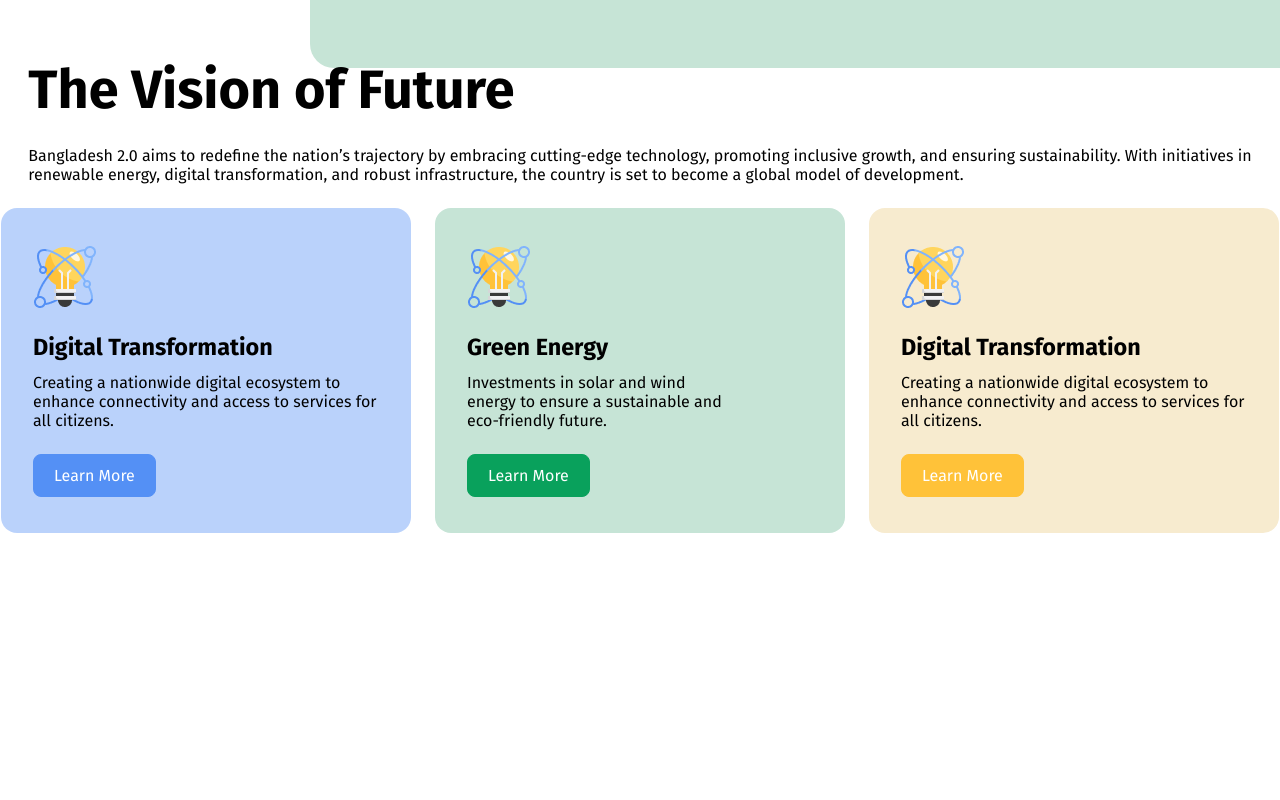
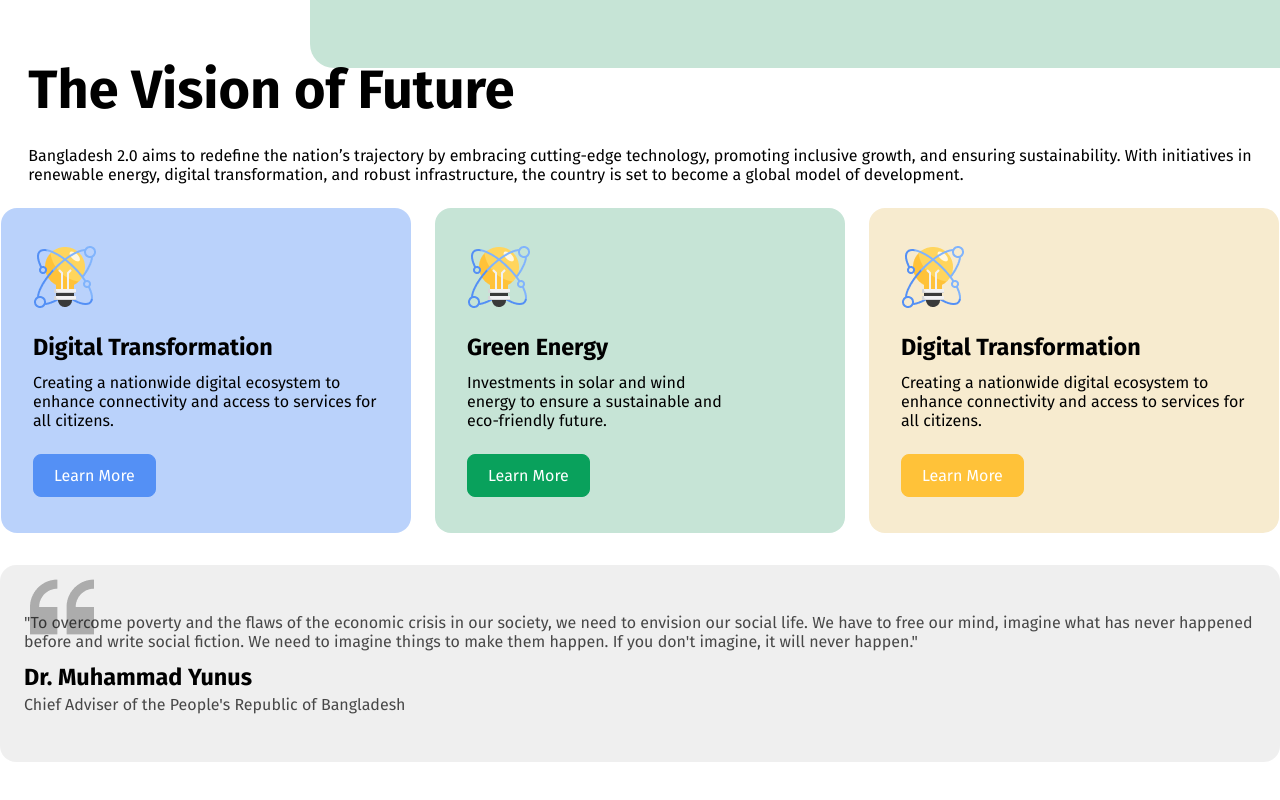
Before and after one commit to Samisenpai/Assignment-1, a plain HTML site: page index.html in a window 1280 px wide. Shown: the part 742-1542 px from the top of the page. Before the commit the page ends 1307 px from the top, so only its background shows below. Drawn offline with Linux system fonts and the light colour scheme.

Commit message:
Quote section created

```diff
--- a/index.html
+++ b/index.html
@@ -53,7 +53,7 @@
 
     <main>
 
-        <!--? vision content  -->
+        <!--? vision content and cards  -->
 
         <section class="vision">
             <div class="vision-contents">
@@ -123,6 +123,28 @@
                 </div>
             </div>
         </section>
+
+        <!--? vision content and card section end  -->
+
+
+        <!--? quote section start here  -->
+
+        <section class="quote">
+            <div class="quote-box">
+                <div class="quote-description">
+                    "To overcome poverty and the flaws of the economic crisis in our society, we need to envision our social life. We have to free our mind, imagine what has never happened before and write social fiction. We need to imagine things to make them happen. If you don't imagine, it will never happen."
+                </div>
+
+                <div class="quote-owner">
+                    <h3>Dr. Muhammad Yunus</h3>
+                </div>
+                <div class="q-owner-description">
+                    <p>Chief Adviser of the People's Republic of Bangladesh</p>
+                </div>
+            </div>
+        </section>
+
+        <!--? quote section end here  -->
     </main>
 
     <footer>
--- a/styles/style.css
+++ b/styles/style.css
@@ -282,3 +282,52 @@
     border: 1px solid #5490F5;
     transition: 0.5s;
 }
+
+
+
+/*? quote section  */
+
+.quote{
+    display: flex;
+    justify-content: center;
+    align-items: flex-start;
+    margin-bottom: 100px;
+}
+
+.quote-box{
+    display: flex;
+    justify-content: center;
+    align-items: flex-start;
+    flex-direction: column;
+    width: 1280px;
+    padding: 48px 24px;
+    background-color: #0e0e0e10;
+    border-radius: 16px;
+    background-image:url(/assets/quote-bg.png) ;
+    background-repeat: no-repeat;
+    background-position:30px 10px;
+     /* ? I figure out this after trying 30 min  */
+ }
+
+ .quote-description{
+    font-size: 16px;
+    font-weight: 400;
+    color: #0e0e0ebe;
+    margin-bottom: 12px;
+ }
+
+ .quote-owner{
+    font-size: 20px;
+    font-weight: 600;
+    margin-bottom: 4px;
+
+ }
+
+
+ .q-owner-description{
+    font-size: 16px;
+    font-weight: 400;
+    color: #0e0e0ebe;
+
+ }
+/*? quote section end  */
```
